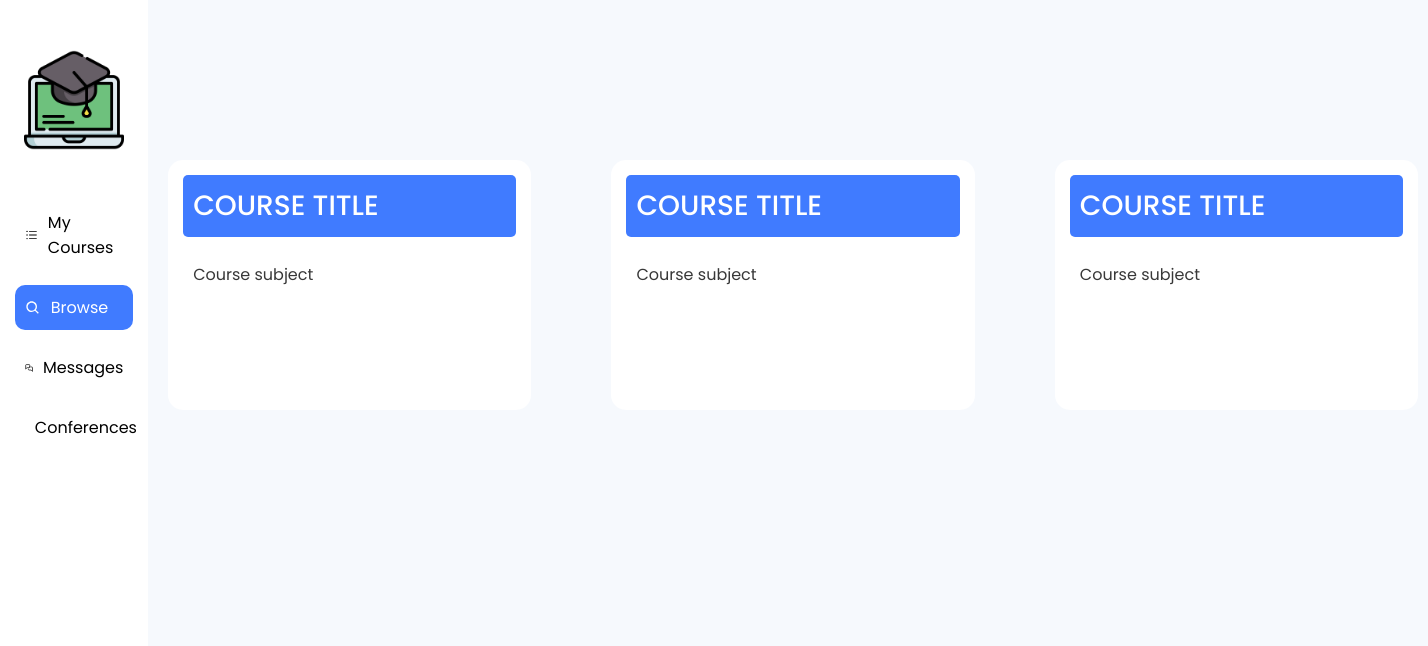
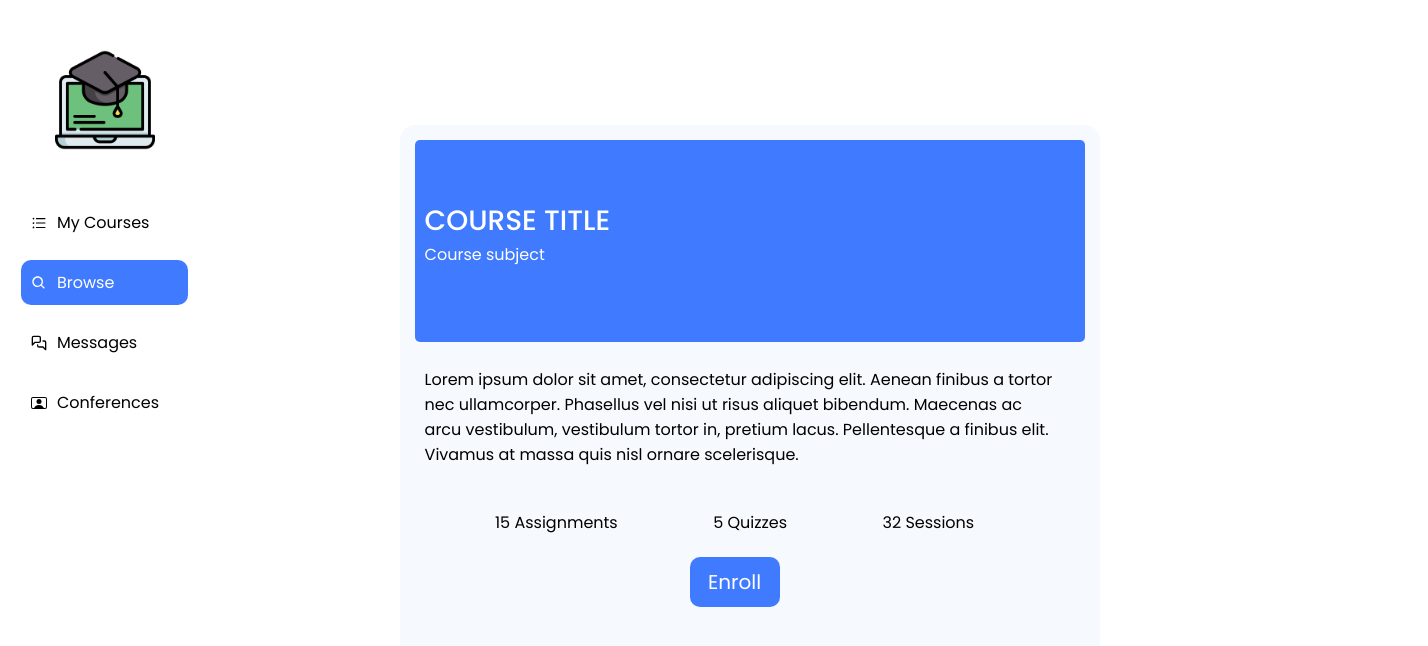
Before and after one commit to amr-hammoud/e-learning-system, a React (Create React App) app in the folder frontend/: page /student/browse in a window 1280 px wide. Shown: the top 646 px of the page, 1428 px wide, since content can reach past the window. Built offline with nearby package versions, Linux system fonts and the light colour scheme; the HTML template or start-up script is replaced by a standard one.

Commit message:
<FE> Created design of course details component

```diff
--- a/frontend/src/Components/Base/Button/index.jsx
+++ b/frontend/src/Components/Base/Button/index.jsx
@@ -1,10 +1,20 @@
-import React from 'react'
-import './style.css'
+import React from 'react';
+import './style.css';
 
-function Button() {
+const Button=({ text, color, textColor, onClick, enabled = true })=>{
+  const clickHandler = () => {
+    if (enabled) {
+      console.log("clicked");
+    }
+  };
+
+
   return (
-    <div>Button</div>
-  )
+    <button className={`roundedMedium base-button pointer ${color} ${textColor}`}
+    onClick={() => clickHandler()}>
+    {text}
+    </button>
+  );
 }
 
-export default Button
+export default Button;
--- a/frontend/src/Components/Base/Button/style.css
+++ b/frontend/src/Components/Base/Button/style.css
@@ -0,0 +1,6 @@
+.base-button {
+    height: 50px;
+    font-size: 20px;
+    width:90px;
+    padding: 5px 10px;
+  }
--- /dev/null
+++ b/frontend/src/Components/Student/CourseDetails/index.jsx
@@ -0,0 +1,53 @@
+import React from "react";
+import './style.css';
+import Button from "../../Base/Button/index.jsx";
+
+const  CourseCardDetails=()=> {
+	return (
+
+
+    <div class="flex column course-card-details primary-bg rounded ">
+        <div className="course-datails-info flex column">
+            <div class="course-details-title flex column roundedSmall">
+                <h2 className="white-color">
+                COURSE TITLE
+                </h2>
+                <div class="course-details-subject">
+                <p className="white-color">Course subject</p>
+                </div>
+            </div>
+
+            <div className="course-details-description">
+            Lorem ipsum dolor sit amet, consectetur adipiscing elit.
+            Aenean finibus a tortor nec ullamcorper.
+            Phasellus vel nisi ut risus aliquet bibendum.
+             Maecenas ac arcu vestibulum, vestibulum tortor in, pretium lacus.
+             Pellentesque a finibus elit.
+             Vivamus at massa quis nisl ornare scelerisque.
+            </div>
+            <div className="spacer-30"></div>
+            <div className="spacer-30"></div>
+            <div className="course-details flex row">
+                <div className="nb-ass">
+                    15 Assignments
+                </div>
+                <div className="nb-quiz">
+                    5 Quizzes
+                </div>
+                <div className="nb-session">
+                    32 Sessions
+                </div>
+            </div>
+            <div className="spacer-30"></div>
+            <div className="course-enroll flex center">
+                <Button
+                 color={"blue-bg"}
+                 textColor={"white-color"}
+                 text={"Enroll"}
+                />
+            </div>
+        </div>
+    </div>
+    );
+}
+export default CourseCardDetails;
--- /dev/null
+++ b/frontend/src/Components/Student/CourseDetails/style.css
@@ -0,0 +1,45 @@
+.course-card-details{
+    width: 700px;
+    height: 550px;
+    margin: 10px;
+    margin-left:20px;
+    align-items: start;
+    align-items: flex-start;
+    padding-right: 30px;
+}
+.course-datails-info{
+    width:100%;
+    align-items: flex-start;
+
+}
+.course-details-title{
+    padding-top: 30px;
+    margin:15px;
+    width: 100%;
+    background-color: var(--color-primary);
+    padding:10px;
+    height:100%;
+}
+.course-details-title h2{
+    margin-top: 50px;
+}
+.course-details-subject{
+    width:100%;
+    margin-bottom: 10px;
+}
+.course-details-description{
+    width:100%;
+    padding:10px;
+    padding-left:25px;
+    margin-bottom: 10px;
+
+}
+.course-details{
+    width: 100%;
+    justify-content: space-evenly;
+}
+.course-enroll{
+    width: 100%;
+    margin-top: 10px;
+    height: 50px;
+}
--- a/frontend/src/Pages/Student/Browse/index.jsx
+++ b/frontend/src/Pages/Student/Browse/index.jsx
@@ -2,6 +2,7 @@ import React from "react";
 import Sidebar from "../../../Components/Common/Sidebar";
 import './style.css'
 import CourseCard from "../../../Components/Student/CourseCard";
+import CourseCardDetails from "../../../Components/Student/CourseDetails";
 
 function StudentBrowsePage() {
 	return (
@@ -11,10 +12,13 @@ function StudentBrowsePage() {
 				selected={"Browse"}
 			/>
 			{/* <div className="container">Browse</div> */}
-			<div className="flex row course-browse-container primary-bg">
+			{/* <div className="flex row course-browse-container primary-bg">
 				<CourseCard />
 				<CourseCard />
 				<CourseCard />
+			</div> */}
+			<div className=" course-details-popup flex center">
+				<CourseCardDetails />
 			</div>
 		</div>
 	);
--- a/frontend/src/Pages/Student/Browse/style.css
+++ b/frontend/src/Pages/Student/Browse/style.css
@@ -3,3 +3,6 @@
     gap:50px;
     padding-top: 150px;
 }
+.course-details-popup {
+    width: 100%;
+}
--- a/frontend/src/styles/colors.css
+++ b/frontend/src/styles/colors.css
@@ -4,6 +4,9 @@
 
 .white-bg {
     background-color: var(--color-white);
+}
+.blue-bg{
+    background-color: var( --color-primary);
 }
 
 .primary-color {
```
